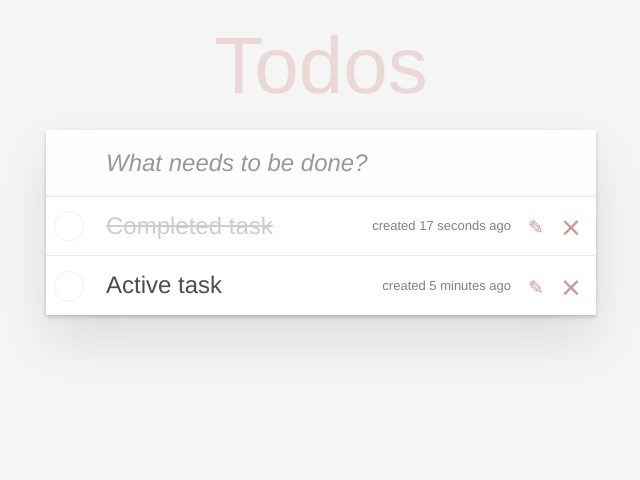
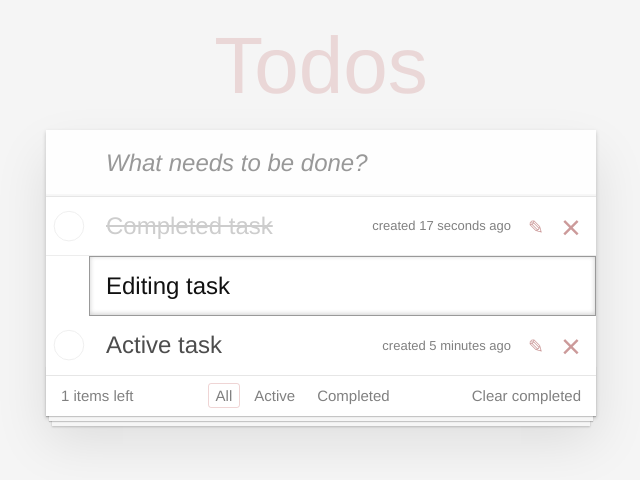
Before and after one commit to Aleksiy2022/todoapp, a React (Vite) app: page / in a window 1280 px wide. Shown: the top 480 px of the page, without its empty margins (319-959 px from the left). Built offline with nearby package versions, Linux system fonts and the light colour scheme.

Commit message:
Added footer and tasks filter.

```diff
--- a/src/components/app/App.jsx
+++ b/src/components/app/App.jsx
@@ -1,6 +1,8 @@
 import NewTaskForm from '../new_task_form/NewTaskForm.jsx'
 import TaskList from '../task_list/TaskList.jsx'
+import Footer from "../footer/Footer.jsx";
 import "./app.css"
+// import "./index.css"
 
 export default function App() {
 
@@ -15,6 +17,7 @@ export default function App() {
       <NewTaskForm />
       <section className="main">
         <TaskList tasks={todoData}/>
+        <Footer />
       </section>
     </section>
   )
--- a/src/components/app/app.css
+++ b/src/components/app/app.css
@@ -31,3 +31,7 @@ button {
 button::-moz-focus-inner {
     border: none;
 }
+
+.hidden {
+    display: none;
+}
--- /dev/null
+++ b/src/components/footer/Footer.jsx
@@ -0,0 +1,12 @@
+import "./footer.css"
+import TaskFilter from "../task_filter/TaskFilter.jsx";
+
+export default function Footer() {
+  return (
+    <footer className="footer">
+      <span className="todo-count">1 items left</span>
+        <TaskFilter />
+      <button className="clear-completed">Clear completed</button>
+    </footer>
+  )
+}
--- /dev/null
+++ b/src/components/footer/footer.css
@@ -0,0 +1,53 @@
+.footer {
+    display: flex;
+    justify-content: space-between;
+    align-items: center;
+    padding: 10px 15px;
+    height: 20px;
+    text-align: center;
+    font-size: 15px;
+    border-top: 1px solid #e6e6e6;
+    color: gray;
+}
+
+.footer:before {
+    content: '';
+    position: absolute;
+    z-index: -1;
+    right: 0;
+    bottom: 0;
+    left: 0;
+    height: 50px;
+    overflow: hidden;
+    box-shadow: 0 1px 1px rgba(0, 0, 0, 0.2),
+    0 8px 0 -3px #f6f6f6,
+    0 9px 1px -3px rgba(0, 0, 0, 0.2),
+    0 16px 0 -6px #f6f6f6,
+    0 17px 2px -6px rgba(0, 0, 0, 0.2);
+}
+
+.todo-count {
+    text-align: left;
+}
+
+.todo-count strong {
+    font-weight: 300;
+}
+
+.clear-completed,
+html .clear-completed:active {
+    position: relative;
+    line-height: 20px;
+    text-decoration: none;
+    cursor: pointer;
+}
+
+.clear-completed:hover {
+    text-decoration: underline;
+}
+
+@media (max-width: 430px) {
+    .footer {
+        height: 50px;
+    }
+}
--- a/src/components/task/Task.jsx
+++ b/src/components/task/Task.jsx
@@ -2,11 +2,8 @@ import "./task.css"
 
 export default function Task({taskData}) {
 
-  const {id, statusClass, description, createdAt} = taskData
-  const inputEl = <input type="text" className="edit" value="Editing task"/>
-
+  const {description, createdAt} = taskData
   return (
-    <li className={statusClass} key={id}>
     <div className="view">
       <input className="toggle" type="checkbox"/>
       <label>
@@ -15,8 +12,6 @@ export default function Task({taskData}) {
       </label>
       <button className="icon icon-edit"></button>
       <button className="icon icon-destroy"></button>
-        {statusClass === "editing" ? inputEl : null}
     </div>
-    </li>
   )
 }
--- /dev/null
+++ b/src/components/task_filter/TaskFilter.jsx
@@ -0,0 +1,17 @@
+import "./task_filter.css"
+
+export default function TaskFilter() {
+  return (
+    <ul className="filters">
+      <li>
+        <button className="selected">All</button>
+      </li>
+      <li>
+        <button>Active</button>
+      </li>
+      <li>
+        <button>Completed</button>
+      </li>
+    </ul>
+  )
+}
--- /dev/null
+++ b/src/components/task_filter/task_filter.css
@@ -0,0 +1,62 @@
+.filters {
+    margin: 0;
+    padding: 0;
+    list-style: none;
+    right: 0;
+    left: 0;
+}
+
+.filters li {
+    display: inline;
+    cursor: default;
+}
+
+.filters li button {
+    display: inline-block;
+    color: inherit;
+    margin: 3px;
+    padding: 3px 7px;
+    text-decoration: none;
+    border: 1px solid transparent;
+    border-radius: 3px;
+}
+
+.filters li button:not(.selected) {
+    cursor: pointer;
+}
+
+.filters li:hover button {
+    border-color: rgba(175, 47, 47, 0.1);
+}
+
+.filters li button.selected {
+    border-color: rgba(175, 47, 47, 0.2);
+}
+
+.info {
+    margin: 65px auto 0;
+    color: #4d4d4d;
+    font-size: 11px;
+    text-shadow: 0 1px 0 rgba(255, 255, 255, 0.5);
+    text-align: center;
+}
+
+.info p {
+    line-height: 1;
+}
+
+.info a {
+    color: inherit;
+    text-decoration: none;
+    font-weight: 400;
+}
+
+.info a:hover {
+    text-decoration: underline;
+}
+
+@media (max-width: 430px) {
+    .filters {
+        bottom: 10px;
+    }
+}
--- a/src/components/task_list/TaskList.jsx
+++ b/src/components/task_list/TaskList.jsx
@@ -2,14 +2,21 @@ import "./task_list.css"
 import Task from "../task/Task.jsx"
 
 export default function TaskList({tasks}) {
-
+  const inputEl = <input type="text" className="edit" value="Editing task"/>
   const elements = tasks.map(task => {
-    return <Task taskData={task}/>
+    const {id, statusClass, ...taskItems} = task
+    const isEdit = statusClass === "editing"
+    return (
+      <li key={id} className={statusClass}>
+        <Task taskData={taskItems} isEdit={isEdit} />
+        {isEdit ? inputEl : null}
+      </li>
+    )
   })
 
   return (
     <ul className="todo-list">
-      { elements }
+      {elements}
     </ul>
   )
 }
```
Lines whose indentation alone changed are shown as unchanged.
